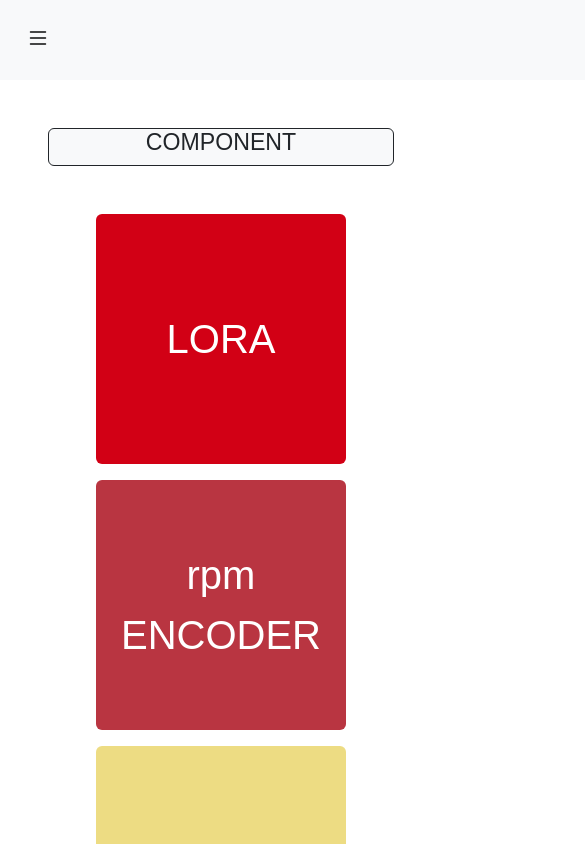
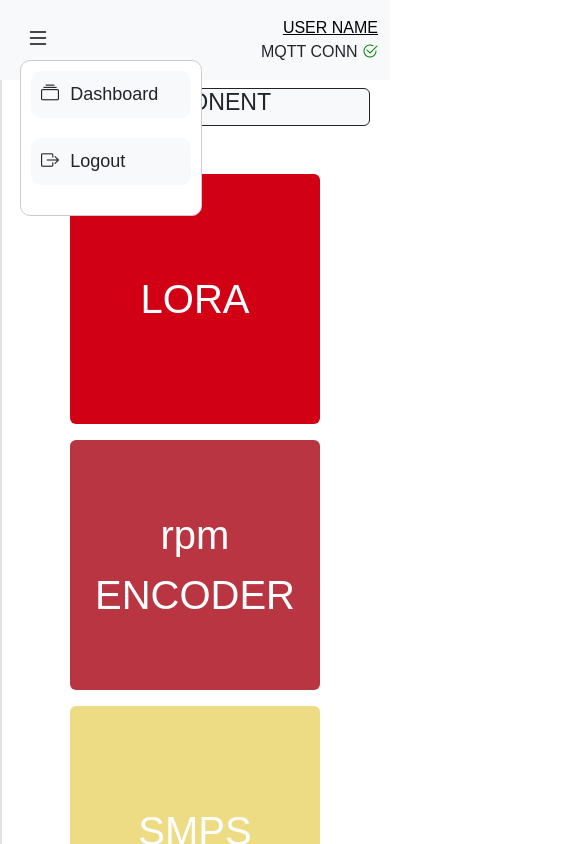
Before and after one commit to Pradip-web-Bariflolabs/R-D_Maintenance_Dash, a React (Create React App) app: page / in a window 390 px wide. Both pictures are taken after a click on the button 38 px from the left and 39 px from the top of the page. Shown: the top 844 px of the page, 585 px wide, since content can reach past the window. Built offline with nearby package versions, Linux system fonts and the light colour scheme.

Commit message:
responsive

```diff
--- a/src/assets/css/NavBar.css
+++ b/src/assets/css/NavBar.css
@@ -1,5 +1,4 @@
 .navbar {
-    min-width: 800px;
     width: 100%;
   }
 
@@ -8,6 +7,10 @@
       height: 4rem;
     }
     .username-button{
-        font-size: 16px;
+        font-size: 10px;
+        font-weight: 400;
+    }
+    .collapse{
+        justify-content: center;
     }
   }
--- a/src/assets/css/SideBar.css
+++ b/src/assets/css/SideBar.css
@@ -31,6 +31,19 @@
     background-color: transparent;
     border: none;
 }
+.toggle-btn:hover{
+    background-color: transparent;
+}
+.float-div {
+    position: fixed;
+    top: 60px;
+    left: 20px;
+    background-color: #fff;
+    border: 1px solid #ccc;
+    z-index: 1000;
+    padding: 10px;
+    border-radius: 10px;
+  }
 
 @media (min-width: 769px) {
     .side-bar {
@@ -45,7 +58,7 @@
 
 @media (max-width: 768px) {
     .side-bar {
-        display: block;
+        display: none;
     }
 
     .toggle-btn {
--- a/src/components/LandingPage.jsx
+++ b/src/components/LandingPage.jsx
@@ -43,10 +43,10 @@ const LandingPage = () => {
   };
 
   return (
-    <div>
+    <div className="container-fluid">
       <div id="btn-grp" className={`d-flex ${activePopup ? "blurred" : ""}`}>
-        <div className={`flex-grow-1 p-5`}>
-          <div className="bg-light text-center text-dark border border-dark rounded">
+        <div className={`flex-grow-1 p-2 `}>
+          <div className="bg-light text-center text-dark border border-dark rounded ml-lg-0 ml-md-0">
             <h3>COMPONENT</h3>
           </div>
           <div className=" d-flex gap-3 flex-wrap p-5 ml-40px">
--- a/src/components/Navbar.jsx
+++ b/src/components/Navbar.jsx
@@ -4,27 +4,25 @@ import '../assets/css/NavBar.css';
 function Navbar() {
   const [isConnected, setIsConnected] = useState(true);
 
-  const dynamicImage = isConnected ? (
-    <img src="./right.jpeg" alt="Connected" className=" rounded-circle ml-2" style={{ width: '30px', height: '30px' }} />
-  ) : null;
+  const dynamicImage = isConnected ?
+    <i class="bi bi-check2-circle " style = {{color:"green"}}></i>   : <i class="bi bi-x-circle" style = {{color:"red"}}></i>;
 
   return (
-    <div>
-      <nav className="navbar navbar-expand-lg bg-body-tertiary" style={{height:"5rem"}}>
+    <div >
+      <nav className="navbar navbar-expand-lg bg-body-tertiary bg-light w-full " style={{height:"5rem"}}>
         <div className="w-full container-fluid d-flex align-items-center">
           {/* Round circle with logo  */}
           {/* <div className="rounded-circle bg-light shadow d-flex justify-content-center align-items-center"
                style={{ width: '80px', height: '80px', marginLeft: '3rem', marginTop: '2rem' }}>
           </div> */}
 
-          <div className="collapse navbar-collapse justify-content-end">
-            <div className="d-flex align-items-center ">
-            <div className="">
+          <div className=" navbar-collapse justify-content-end">
+            <div className="d-flex flex-column justify-content-end align-items-end" style={{ right: '20px', top: '10px' }}>
               <button
-                className=" p-0 mb-0 username-button"
+                className="p-0 mb-0 username-button"
                 style={{
                   border: 'none',
-                  fontSize: '2rem',
+                  fontSize: '1rem',
                   fontWeight: 'normal',
                   textDecoration: 'underline',
                   backgroundColor: 'transparent',
@@ -36,7 +34,7 @@ function Navbar() {
                 MQTT CONN {dynamicImage}
               </p>
             </div>
-            </div>
+
           </div>
         </div>
       </nav>
--- a/src/components/SideBar.jsx
+++ b/src/components/SideBar.jsx
@@ -4,7 +4,7 @@ import '../assets/css/SideBar.css';
 
 function SideBar() {
 
-  const [isOpen, setIsOpen] = useState(true);
+  const [isOpen, setIsOpen] = useState(false);
 
   const toggleOpen = () => {
     setIsOpen(!isOpen);
@@ -19,20 +19,39 @@ function SideBar() {
     <i className="bi bi-list "></i>
     </button>
 
-    {isOpen && (
-      <aside className="d-flex flex-column bg-light col-auto min-vh-100 border border-top-0 ${isOpen ? 'open' : 'closed'}">
+
+      <aside className="d-flex flex-column bg-light col-auto min-vh-100 border border-top-0 ">
         <div className="  flex-column flex-grow-1 side-bar" style={{ marginTop: '57px', marginLeft: '24px' }}>
+          <button
+          className='side-btn'
+          >
+          <i className="bi bi-collection icon" style={{ marginRight: "0.7rem" }}></i>
+            Dashboard
+          </button>
+          <button
+          className='side-btn'
+          >
+            <i className="bi bi-box-arrow-right icon" style={{ marginRight: "0.7rem"}}></i>
+            Logout
+          </button>
+
+        </div>
+      </aside>
+
+      {/* for toggle button  */}
+      {isOpen && (
+        <div className='float-div'>
           <div className='side-btn'>
-            <i className="bi bi-collection icon"></i>
+            <i className="bi bi-collection icon p-6" style={{ marginRight: "0.7rem"}}></i>
             Dashboard
           </div>
           <div className='side-btn'>
-            <i className="bi bi-box-arrow-right icon"></i>
+            <i className="bi bi-box-arrow-right icon p-6" style={{ marginRight: "0.7rem"}}></i>
             Logout
           </div>
         </div>
-      </aside>
       )}
+
     </>
   );
 }
```
Also changed, not shown: public/right.jpeg (deleted).
